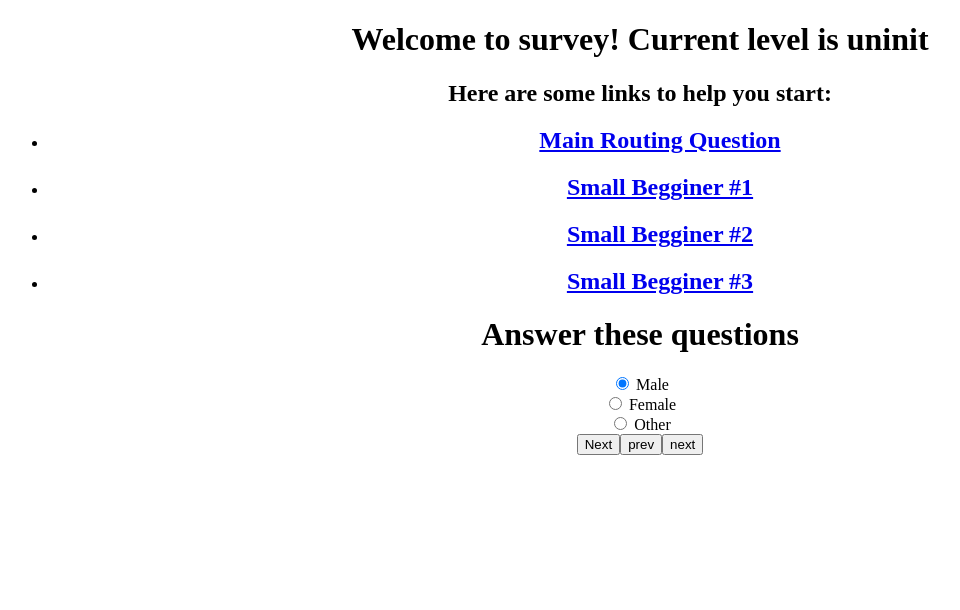
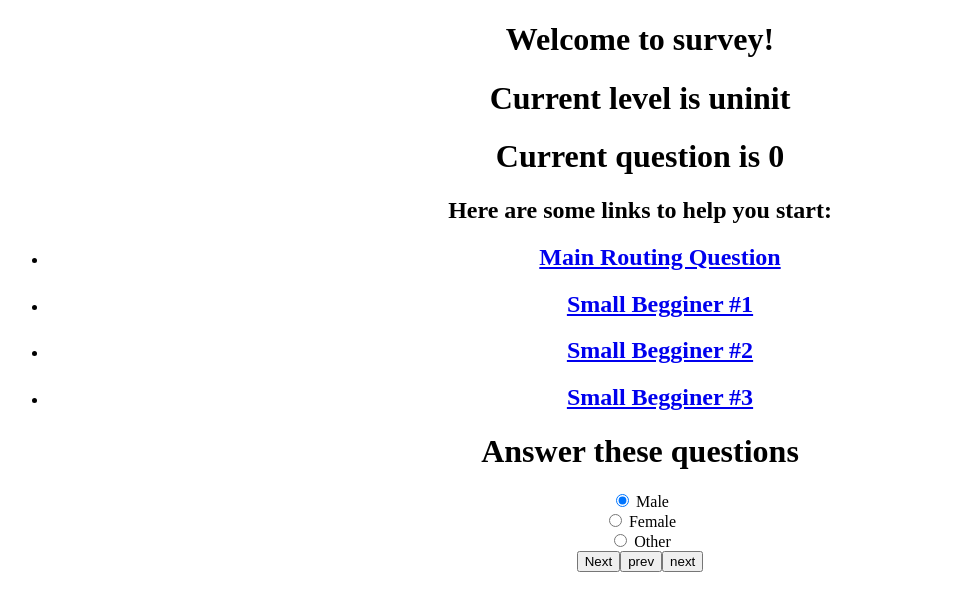
Before and after one commit to slarribeau/agile-assessment, an Angular app: page /metrics in a window 1280 px wide. Shown: the top 610 px of the page, without its empty margins (0-960 px from the left). Built offline with nearby package versions, Linux system fonts and the light colour scheme.

Commit message:
retrieve current url when processing prev/next buttons

```diff
--- a/src/app/app.component.html
+++ b/src/app/app.component.html
@@ -1,9 +1,8 @@
 <!--The content below is only a placeholder and can be replaced.-->
 <div style="text-align:center">
-  <h1>
-    Welcome to {{ title }}!
-    Current level is {{levelIndex}}
-  </h1>
+  <h1> Welcome to {{ title }}! </h1>
+    <h1>Current level is {{levelIndex}}</h1>
+    <h1>Current question is {{questionIndex}}</h1>
 <h2>Here are some links to help you start: </h2>
 <ul>
   <li>
--- a/src/app/app.component.ts
+++ b/src/app/app.component.ts
@@ -1,5 +1,8 @@
 import { Component } from '@angular/core';
 import {C2pInputService} from './services/c2p-input.service'
+import { AppRoutingModule } from './app-routing.module';
+import { RouterModule, Routes } from '@angular/router';
+import { Router } from '@angular/router';
 
 @Component({
   selector: 'app-root',
@@ -9,14 +12,16 @@ import {C2pInputService} from './services/c2p-input.service'
 export class AppComponent {
   title = 'survey';
   levelIndex = "uninit";
+  questionIndex = 0;
+//  constructor(private router: Router) {
 
-  constructor(private myInputService:C2pInputService) {
+  constructor(private myInputService:C2pInputService, private router: Router) {
     myInputService.child$.subscribe(
       event => {
         console.log("parent just got: " + event);
         this.levelIndex=event;
       });
   }
-  prevButton() {alert("prev")}
-  nextButton() {alert("next")}
+  prevButton() {alert(this.router.url)}
+  nextButton() {alert(this.router.url)}
 }
```
